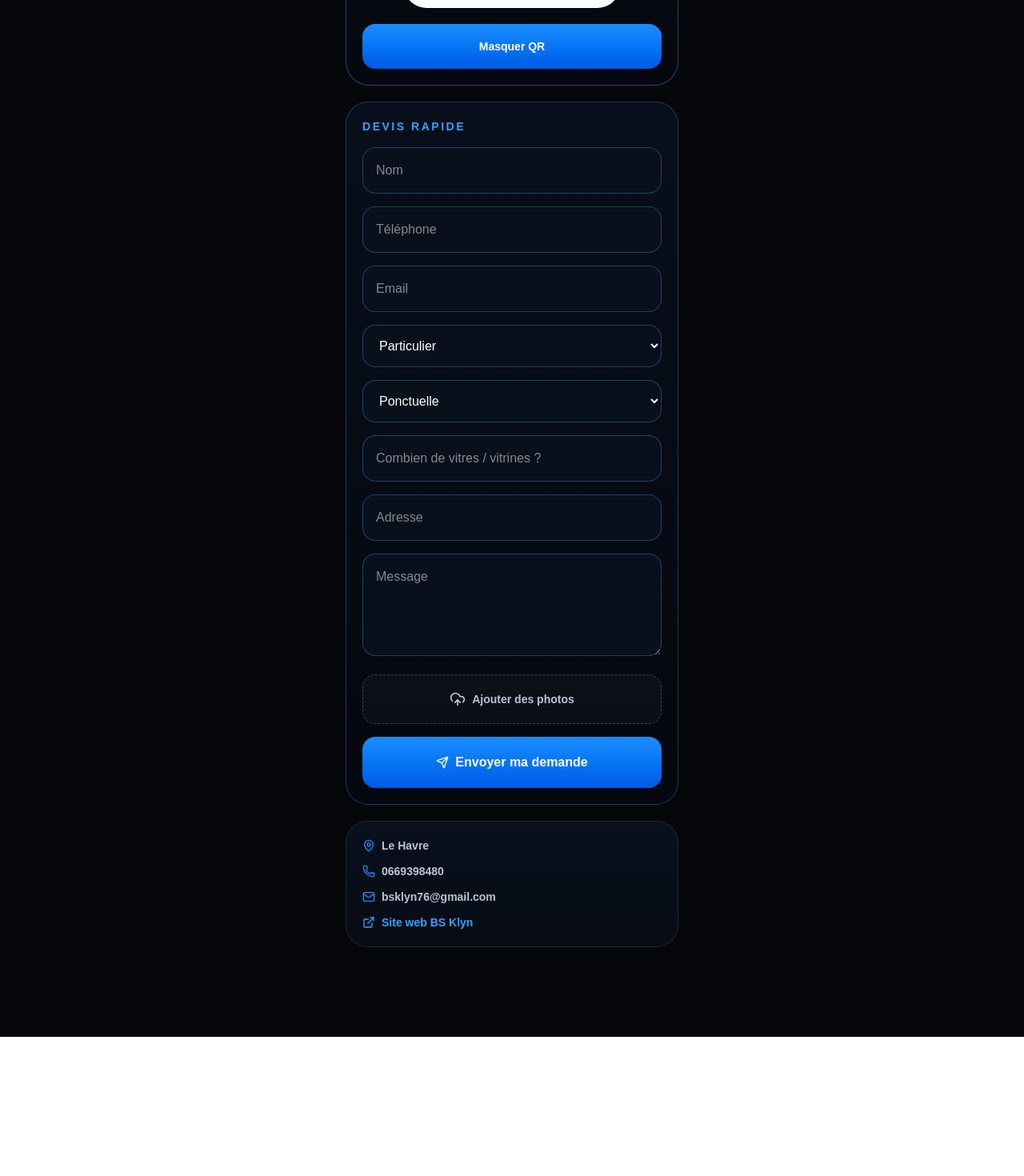
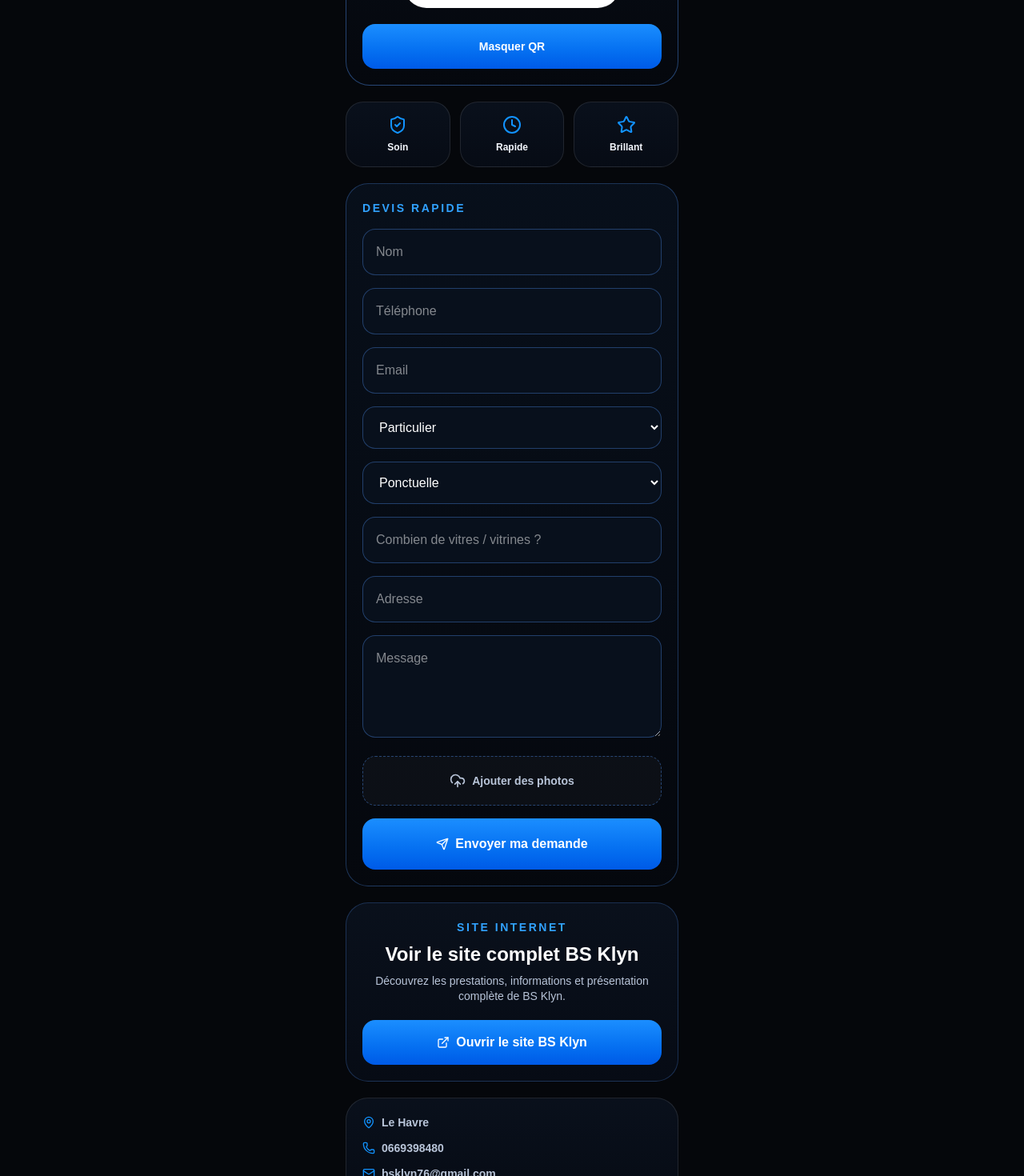
Before and after one commit to bsklyn76/bs-klyn-app, a Next.js app: page / in a window 1280 px wide. Shown: the part 800-2270 px from the top of the page at 80% size. Before the commit the page ends 2096 px from the top, so only its background shows below. Built offline with nearby package versions, Linux system fonts and the light colour scheme.

Commit message:
ajout lien site principal

```diff
--- a/app/page.tsx
+++ b/app/page.tsx
@@ -17,14 +17,7 @@ import {
   Droplets,
   ExternalLink,
   QrCode,
-  User,
-  Store,
-  Hash,
-  CalendarDays,
-  Repeat2,
   UploadCloud,
-  Pencil,
-  Check,
 } from "lucide-react";
 
 type FormState = {
@@ -41,6 +34,7 @@ type FormState = {
 
 export default function Page() {
   const [showQr, setShowQr] = useState(true);
+
   const [submitStatus, setSubmitStatus] = useState<
     "idle" | "sending" | "success" | "error"
   >("idle");
@@ -67,7 +61,13 @@ export default function Page() {
       "Des vitres propres, nettes et brillantes au Havre et alentours.",
     phone: "0669398480",
     email: "bsklyn76@gmail.com",
+
+    // APP QR
     website: "https://bs-klyn-app.vercel.app/",
+
+    // SITE PRINCIPAL
+    mainSite: "https://bsklyn.netlify.app/",
+
     city: "Le Havre",
     whatsapp: "33669398480",
   };
@@ -163,9 +163,9 @@ export default function Page() {
 
   return (
     <div className="min-h-screen overflow-x-hidden bg-[#05070b] text-[#f5f8ff]">
-
       <div className="fixed inset-0 -z-10 bg-[radial-gradient(circle_at_top_left,rgba(20,119,255,.35),transparent_28%),radial-gradient(circle_at_top_right,rgba(20,119,255,.20),transparent_22%),linear-gradient(180deg,#04060a_0%,#05070b_100%)]" />
 
+      {/* HERO */}
       <section className="relative px-4 pb-7 pt-6">
         <motion.div
           initial={{ opacity: 0, y: 18 }}
@@ -173,7 +173,7 @@ export default function Page() {
           transition={{ duration: 0.5 }}
           className="mx-auto max-w-md"
         >
-          <div className="mb-5 flex items-center justify-between gap-3 rounded-[22px] border border-white/10 bg-[#0b111d]/80 p-4 shadow-[0_0_0_1px_rgba(83,154,255,.25),0_0_24px_rgba(18,147,255,.18)] backdrop-blur-xl">
+          <div className="mb-5 flex items-center justify-between gap-3 rounded-[22px] border border-white/10 bg-[#0b111d]/80 p-4 backdrop-blur-xl">
             <div>
               <p className="text-xs font-extrabold uppercase tracking-[0.22em] text-[#33a4ff]">
                 QR BUSINESS CARD
@@ -226,6 +226,7 @@ export default function Page() {
         </motion.div>
       </section>
 
+      {/* MAIN */}
       <main className="mx-auto max-w-md space-y-5 px-4 pb-28">
 
         {/* QR CODE */}
@@ -265,6 +266,27 @@ export default function Page() {
             Afficher le QR Code
           </button>
         )}
+
+        {/* AVANTAGES */}
+        <div className="grid grid-cols-3 gap-3">
+          {[
+            [ShieldCheck, "Soin"],
+            [Clock, "Rapide"],
+            [Star, "Brillant"],
+          ].map(([Icon, label]) => {
+            const IconComponent = Icon as any;
+
+            return (
+              <div
+                key={label}
+                className="rounded-[22px] border border-white/10 bg-gradient-to-b from-[#0a111d]/95 to-[#070c16]/95 p-4 text-center"
+              >
+                <IconComponent className="mx-auto mb-2 h-6 w-6 text-[#1293ff]" />
+                <p className="text-xs font-black">{label}</p>
+              </div>
+            );
+          })}
+        </div>
 
         {/* FORMULAIRE */}
         <section className="rounded-[28px] border border-[#5498ff]/30 bg-gradient-to-b from-[#08101c]/95 to-[#05080e]/95 p-5">
@@ -345,7 +367,6 @@ export default function Page() {
               onChange={(e) => update("message", e.target.value)}
             />
 
-            {/* PHOTOS */}
             <input
               ref={fileInputRef}
               type="file"
@@ -364,7 +385,6 @@ export default function Page() {
               Ajouter des photos
             </button>
 
-            {/* ENVOI */}
             <button
               type="button"
               onClick={sendEmailRequest}
@@ -392,6 +412,31 @@ export default function Page() {
           </div>
         </section>
 
+        {/* SITE INTERNET */}
+        <section className="rounded-[28px] border border-[#5498ff]/25 bg-gradient-to-b from-[#0a111d]/95 to-[#070c16]/95 p-5 text-center">
+          <p className="text-sm font-extrabold uppercase tracking-[0.18em] text-[#31a2ff]">
+            Site internet
+          </p>
+
+          <h2 className="mt-2 text-2xl font-black text-white">
+            Voir le site complet BS Klyn
+          </h2>
+
+          <p className="mt-2 text-sm leading-snug text-[#b8c4d8]">
+            Découvrez les prestations, informations et présentation complète de BS Klyn.
+          </p>
+
+          <a
+            href={company.mainSite}
+            target="_blank"
+            rel="noreferrer"
+            className="mt-5 inline-flex h-14 w-full items-center justify-center rounded-2xl bg-gradient-to-b from-[#1b8eff] to-[#005ae7] text-base font-black text-white"
+          >
+            <ExternalLink className="mr-2 h-4 w-4" />
+            Ouvrir le site BS Klyn
+          </a>
+        </section>
+
         {/* CONTACT */}
         <section className="rounded-[28px] border border-white/10 bg-gradient-to-b from-[#0a111d]/95 to-[#070c16]/95 p-5 text-sm font-semibold text-[#b8c4d8]">
           <div className="space-y-3">
@@ -411,15 +456,6 @@ export default function Page() {
               {company.email}
             </div>
 
-            <a
-              className="flex items-center gap-2 text-[#31a2ff]"
-              href={company.website}
-              target="_blank"
-              rel="noreferrer"
-            >
-              <ExternalLink className="h-4 w-4" />
-              Site web BS Klyn
-            </a>
           </div>
         </section>
       </main>
```
